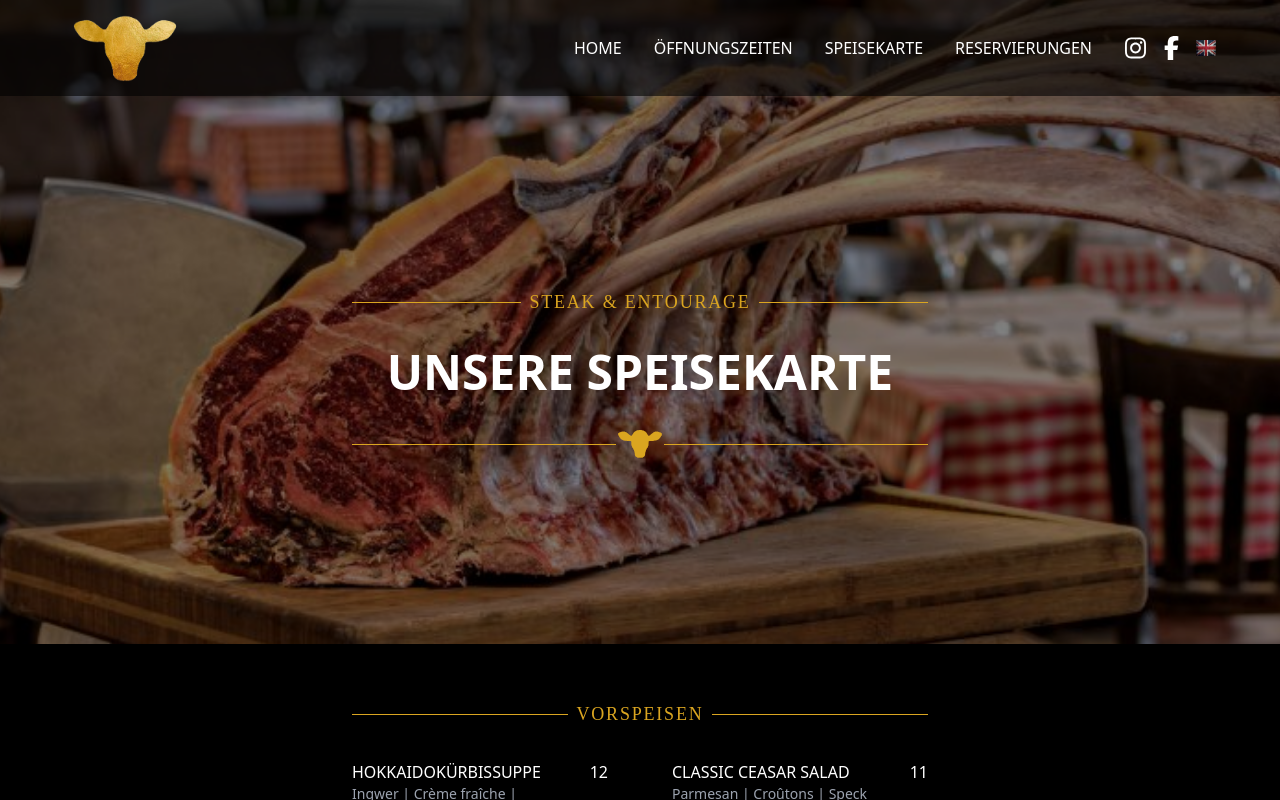
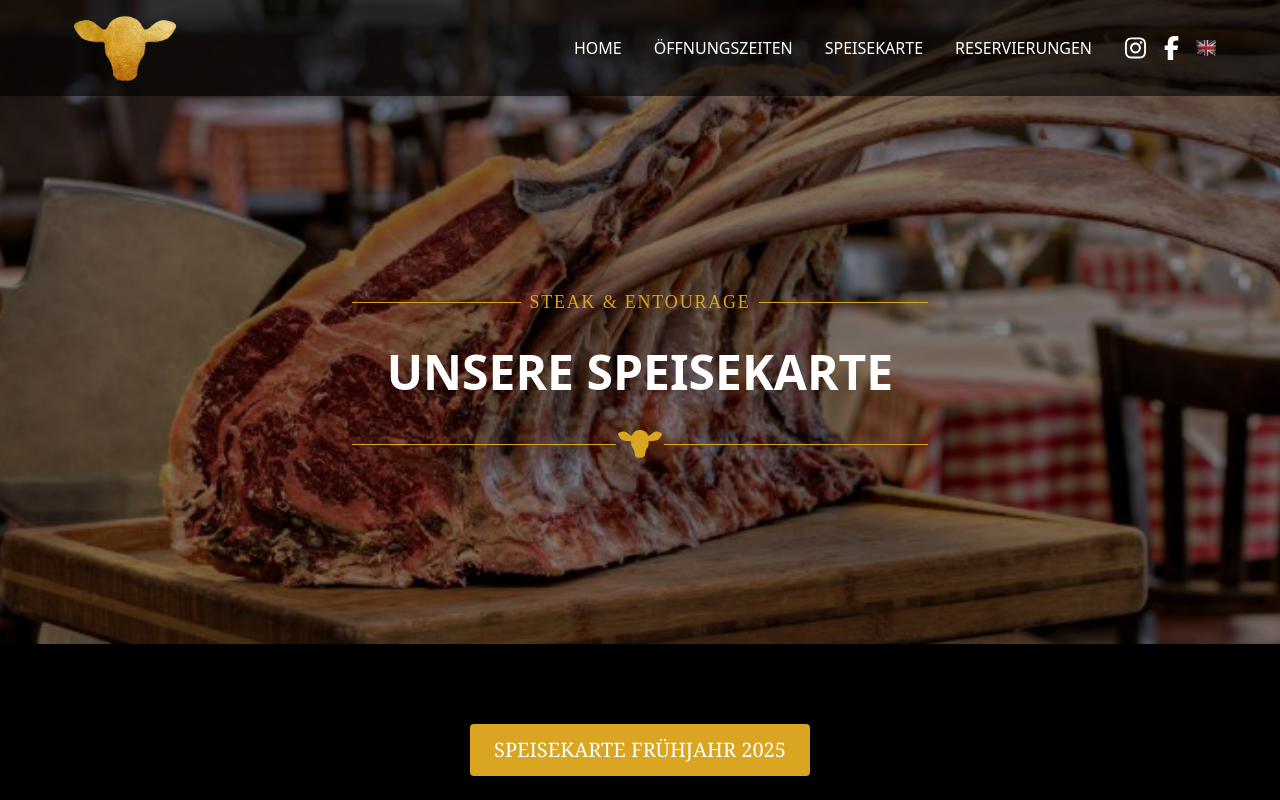
Before and after one commit to KorbiQWeidinger/zum-goldenen-kalb, a React (Vite) app: page /#/opening-hours in a window 1280 px wide. Both pictures are taken after a click on the button "SPEISEKARTE". Shown: the top 800 px of the page. Built offline with nearby package versions, Linux system fonts and the light colour scheme; a web font is replaced by a local one.

Commit message:
pdf menu

```diff
--- a/public/locales/de/translation.json
+++ b/public/locales/de/translation.json
@@ -60,7 +60,8 @@
     "coffeeAndTea": "KAFFEE UND TEE",
     "spirits": "SCHNÄPSE",
     "warmCitchen": "WARME KÜCHE BIS 22:30 UHR",
-    "dessertUntil": "NACHSPEISEN BIS 23:00 UHR"
+    "dessertUntil": "NACHSPEISEN BIS 23:00 UHR",
+    "menu_spring_2025": "Speisekarte Frühjahr 2025"
   },
   "reviews": {
     "london": "Ich werde meinen Abend hier so schnell nicht vergessen. Ich wurde hierher zu meinem Geburtstag gebracht - eine wunderbare Erfahrung von Anfang bis Ende. Sehr hilfsbereites und freundliches Personal. Die Steaks waren perfekt zubereitet und die Cocktails waren himmlisch.",
--- a/public/locales/en/translation.json
+++ b/public/locales/en/translation.json
@@ -60,7 +60,8 @@
     "coffeeAndTea": "COFFEE AND TEA",
     "spirits": "SPIRITS",
     "warmCitchen": "HOT KITCHEN UNTIL 10:30 PM",
-    "dessertUntil": "DESSERTS UNTIL 11:00 PM"
+    "dessertUntil": "DESSERTS UNTIL 11:00 PM",
+    "menu_spring_2025": "Menu Spring 2025"
   },
   "reviews": {
     "london": "I won't forget my evening here in a hurry. I was taken here for my birthday - a wonderful experience from start to finish. Very helpful and friendly staff. The steaks were cooked to perfection and the cocktails were heavenly.",
--- a/src/pages/Menu.tsx
+++ b/src/pages/Menu.tsx
@@ -108,7 +108,7 @@ const SteakTypeColumn = ({
   );
 };
 
-export function Menu() {
+export function OldMenu() {
   const { t, i18n } = useTranslation();
 
   return (
@@ -237,3 +237,38 @@ export function Menu() {
     </>
   );
 }
+
+export function Menu() {
+  const { t, i18n } = useTranslation();
+
+  return (
+    <>
+      <ParallaxBanner
+        layers={[{ image: "/meats_2.jpg", speed: -25 }]}
+        className="relative flex flex-col items-center justify-center w-screen min-w-screen pt-72 pb-44 px-4 md:px-16 text-center"
+      >
+        <div className="absolute inset-0 bg-black opacity-50 z-10" />
+        <BlockHeader label={"Steak & Entourage"} header={t("home.title_1")} />
+      </ParallaxBanner>
+      <div className="bg-black text-white pt-14 pb-28 px-4 md:px-16 text-center ">
+        <button
+          onClick={() =>
+            window.open(
+              i18n.language === "de"
+                ? "/menu_spring_2025_de.pdf"
+                : "/menu_spring_2025_eng.pdf",
+              "_blank"
+            )
+          }
+          className="bg-gold-500 text-white text-xl uppercase font-serif rounded-sm my-6 py-3 px-6 transform transition-all duration-300 hover:scale-105 focus:outline-none focus:ring-2 focus:ring-yellow-500 focus:ring-opacity-50"
+        >
+          <div className="flex justify-center items-center">
+            {t("menu.menu_spring_2025")}
+          </div>
+        </button>
+        <Spacer size="xl" />
+        <DryAgedSteaksDisclaimer />
+      </div>
+    </>
+  );
+}
```
Also changed, not shown: 2 other files (tests, documents, lock files or other folders).
